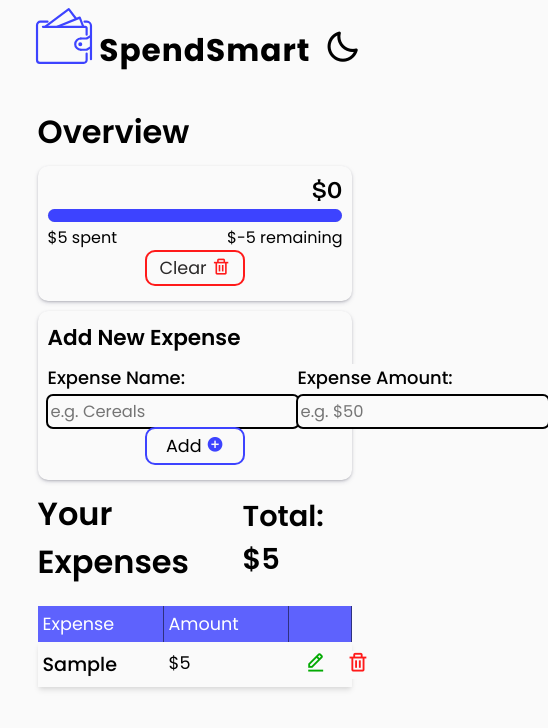
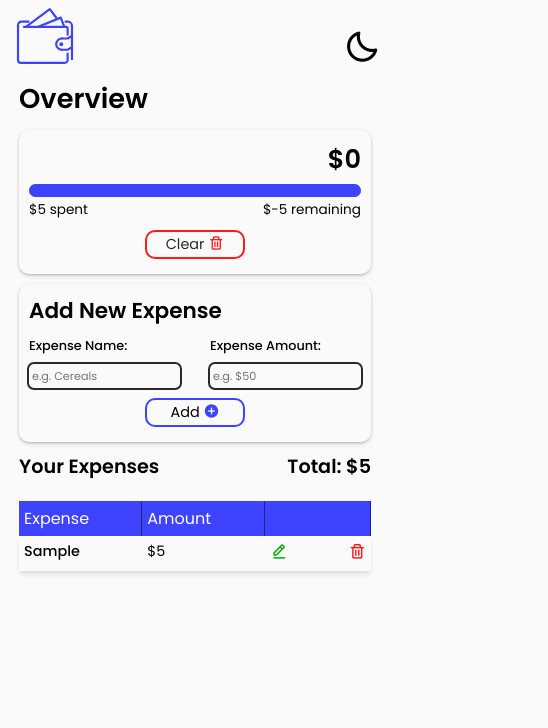
Before and after one commit to chrismbah/Spend-Smart, a React (Vite) app: page /budget in a window 390 px wide. Both pictures are taken after typing "Sample", "5" into the empty fields and a click on the button "Add". Shown: the top 728 px of the page, 548 px wide, since content can reach past the window. Built offline with nearby package versions, Linux system fonts and the light colour scheme.

Commit message:
Update UI and responsiveness

```diff
--- a/src/App.css
+++ b/src/App.css
@@ -4,7 +4,7 @@
   --black-theme-1:#050505;
   --black-theme-1a:#050505;
   --black-theme-2:#2b2929;
-  --black-theme-2a:#2b292993;
+  --black-theme-2a:rgba(128, 128, 128, 0.507);
 
   --primary-theme-1:#fcfcfc;
   --primary-theme-2:#fafafa;
--- a/src/components/Budget/Budget.css
+++ b/src/components/Budget/Budget.css
@@ -3,7 +3,6 @@
     margin: 0 auto ;
     max-width: 1350px;
     margin-top: 30px;
-    /* padding-left: 10px; */
 }
 .budget .overview-title{
     font-size: 2rem;
@@ -31,41 +30,36 @@
     margin: 0 auto 10px;
 }
 .overview .progress{
-    background: rgba(128, 128, 128, 0.5);
+    background: var(--black-theme-2a);
     height: 13px;
     border-radius: 7px;
     width: 100%;
     margin: 5px 0 3px;
 }
 .overview .progress .progress-bar{
+    transition:var(--transition-1) ;
     background: var(--secondary-theme-2);
     height: 13px;
     border-radius: 7px;
-    /* width: 50%; */
     margin: 5px 0 3px;
 }
 .overview .progress-info{
     display: flex;
     align-items: center;
     justify-content: space-between;
+    margin-bottom: 10px;
 }
 
 .overview .overview-info{
     display: flex;
     align-items: center;
     justify-content: space-between;
-    font-weight: 480;
-    font-family: "Bricolage Grotesque";
 }
-.overview-info .name{
-    font-family: "Bricolage Grotesque";
+.overview-info {
     font-size: 1.8rem;
-}
-.overview-info .amount{
-    font-family: "Bricolage Grotesque";
-    font-size: 1.5rem;
     font-weight: 600;
 }
+
 .overview .clear-btn{
     text-align: center;
 }
@@ -108,6 +102,8 @@
     display:flex;
     align-items: center;
     justify-content: space-between;
+    gap: 30px;
+    margin-bottom: 10px;
 }
 .new-expense .info {
     font-size:1.15rem ;
@@ -117,18 +113,19 @@
     display: block;
     margin-bottom: 5px;
     font-size: 1.12rem;
+    font-weight: 450;
 
 }
 .new-expense .info input{
-    width: 250px;
+    width: 260px;
     border-radius:5px ;
     padding:  3px;
     border: none;
     font-size: 1.02rem;
-    outline: 2px solid black;
+    outline: 2.5px solid var(--black-theme-2);
 }
 .new-expense .info input:focus{
-    outline: 2px solid var(--secondary-theme-2);
+    outline: 2.5px solid var(--secondary-theme-2);
 }
 .new-expense .add {
     text-align: center;
@@ -144,10 +141,11 @@
 }
 
 .new-expense .add-btn i{
+    color: var(--secondary-theme-2);
     transition: var(--transition-1);
-    background: none;
-    font-size: 1.1rem;
-    color: var(--secondary-theme-2);
+    font-size: 1.2rem;
+    vertical-align: middle;
+    margin-bottom: 4px;
 }
 .new-expense .add-btn:hover{
     background: var(--secondary-theme-2);
@@ -156,3 +154,52 @@
 .new-expense .add-btn:hover i{
     color: var(--primary-theme-2);
 }
+@media screen and (max-width:700px) {
+    .budget{
+        width: 95%;
+        margin-top: 0px;
+    }
+    .new-expense .info input{
+        width: 100%;
+    }
+    .budget .overview-title{
+        font-size: 1.7rem;
+    }
+    .overview-info {
+        font-size: 1.6rem;
+    }
+    .overview .btn{
+        font-size: .9rem;
+        padding: 2px 0;
+    }
+    .new-expense .add-btn {
+        font-size: .9rem;
+        padding: 2px 0;
+    }
+    .overview .clear-btn i{
+        transition: var(--transition-1);
+        font-size: 1rem;
+        padding-bottom: 4px;
+    }
+    .new-expense .add-btn i{
+        font-size: 1rem;
+    }
+    .overview .progress-info{
+        font-size: .85rem;
+    }
+    .new-expense .info label{
+        font-size: 1rem;
+    }
+    .new-expense .info input{
+        font-size: .8rem;
+    }
+
+}
+@media screen and (max-width:400px){
+    .new-expense .info label{
+        font-size: .8rem;
+    }
+    .new-expense .info input::placeholder{
+        font-size: .7rem;
+    }
+}
--- a/src/components/Expenses/Expense.css
+++ b/src/components/Expenses/Expense.css
@@ -8,7 +8,7 @@
    background-color: var(--primary-theme-5);
 }
 .expense .info{
-    padding: 8px 5px ;
+    padding:  5px ;
 }
 .expense button{
     border: none;
@@ -21,7 +21,6 @@
 }
 .expense button i{
     font-size: 1.4rem;
-    margin: 0 10px;
 }
 .expense .bx-edit-alt{
     color: var(--green-1);
@@ -36,3 +35,17 @@
     font-weight: 500;
     font-size: 1.2rem;
 }
+@media screen and (max-width:500px) {
+    .category-info .expense{
+        grid-template-columns: 35% 35% 30%;
+    }
+    .expense .expense-name p,.expense .expense-amount p{
+        font-size: .9rem;
+    }
+    .expense button i{
+        font-size: 1.1rem;
+    }
+    .expense .info{
+        padding:  5px ;
+    }
+}
--- a/src/components/Expenses/Expense.tsx
+++ b/src/components/Expenses/Expense.tsx
@@ -11,7 +11,7 @@ export default function Expense({name,amount,id}:ExpenseListProps) {
   return (
     <div className='expense'>
       <div className="info expense-name">
-       <p> {name}</p>
+       <p>{name}</p>
       </div>
       <div className="info expense-amount">
        <p>${amount}</p>
--- a/src/components/Expenses/Expenses.css
+++ b/src/components/Expenses/Expenses.css
@@ -1,5 +1,5 @@
-.expenses .header{
-    font-size: 2rem;
+.expenses .flex .header{
+    font-size: 1.8rem;
     font-weight: 550;
 }
 .expenses .all{
@@ -20,17 +20,26 @@
     margin-top: 20px;
     display: grid;
     grid-template-columns: 40% 40% 20%;
-    background: var(--secondary-theme-2b);
+    /* background: var(--secondary-theme-2b); */
+    background: var(--secondary-theme-2);
     /* border-radius: 10px; */
 }
 .expenses .categories .category{
     padding: 5px  ;
     font-size: 1.1rem;
-    /* border-radius: 10px; */
-    background: var(--secondary-theme-2b);
+    background: var(--secondary-theme-2);
     border-right: 1px solid rgba(0, 0, 0, 0.5);
     color: white;
 }
-/* .expenses .categories .category:nth-child(1),.expenses .categories .category:nth-child(2){
-    border-right: 1px solid rgba(0, 0, 0, 0.507);
-} */
+@media screen and (max-width:500px) {
+    .expenses .flex .header,.expenses .flex .total {
+        font-size: 1.2rem;
+    }
+    .expenses .categories{
+        grid-template-columns: 35% 35% 30%;
+    }
+    .expenses .categories .category{
+        font-size: 1rem;
+        background: var(--secondary-theme-2);
+    }
+}
--- a/src/components/Home/Home.css
+++ b/src/components/Home/Home.css
@@ -2,14 +2,14 @@
     display: flex;
     align-items: center;
     justify-content: space-between;
-    padding-top: 5%;
+    padding: 5% 0 15px;
     width: 85%;
     margin: 0 auto ;
     max-width: 1350px;
 
 }
 .header-img img {
-    width:400px ;
+    width:450px ;
 }
 
 .header-1 h1{
@@ -74,3 +74,51 @@
     font-size: .7rem;
     color: red;
 }
+@media screen and (max-width:1055px) {
+    .header-1 .wisely{
+        margin-bottom: 5px;
+    }
+    .header-1 .thrive{
+        margin-bottom: 15px;
+    }
+    .header-title p{
+        margin-bottom: 10px;
+    }
+    .header-title .box{
+        margin-bottom: 20px;
+    }
+}
+@media screen and (max-width:840px) {
+    .home{
+        flex-direction: column-reverse;
+    }
+    .header-1 h1{
+        font-size: 2.8rem;
+    }
+    .header-1 .wisely{
+        margin-bottom: 0;
+    }
+    .header-1 .thrive{
+        margin-bottom: 5px;
+    }
+    .header-title p{
+        margin-bottom: 8px;
+    }
+    .header-title .box{
+        margin-bottom: 15px;
+    }
+}
+@media screen and (max-width:450px) {
+    .home{
+        width: 90%;
+    }
+    .header-img img {
+        width:320px ;
+    }
+    .header-1 h1{
+        font-size: 2.5rem;
+    }
+    .header-title p{
+        font-size: .8rem;
+    }
+}
--- a/src/components/Navbar/Nav.css
+++ b/src/components/Navbar/Nav.css
@@ -22,3 +22,13 @@
     margin-top: 22px;
     font-size: 2.3rem;
 }
+@media screen and (max-width:700px) {
+    .nav{
+        width: 95%;
+    }
+}
+@media screen and (max-width:535px) {
+    .logo .name {
+       display: none;
+    }
+}
--- a/src/components/Start/Start.css
+++ b/src/components/Start/Start.css
@@ -4,14 +4,12 @@
     max-width: 1350px;
     margin-top: 50px;
     padding-left: 5px;
-
 }
 .start-header{
     margin-bottom: 25px;
 }
 .start .start-title{
     font-size: 2rem;
-
 }
 .start-p p{
     letter-spacing: 1px;
@@ -21,7 +19,7 @@
     font-family: "Bricolage Grotesque",sans-serif;
 }
 .start-box{
-    width: 50%;
+    width: 600px;
     box-shadow: var(--box-shadow-4);
     padding: 20px 10px 25px 10px;
     border-radius: 10px;
@@ -29,7 +27,7 @@
 }
 .start-box h3{
     margin-bottom: 25px;
-    font-size: 1.5rem;
+    font-size: 1.3rem;
     background: var(--primary-theme-1);
 }
 .start-box h3::after{
@@ -78,7 +76,7 @@
 .start-box .create-btn{
     background: var(--secondary-theme-4);
     color: var(--primary-theme-5);
-    padding:7px;
+    padding:10px;
     border: none;
     border-radius: 7px;
     font-size: 1.2rem;
@@ -88,8 +86,7 @@
 }
 .start-box .create-btn i{
     background: none;
-    color: var(--primary-theme-4);
-    color: black;
+    color: var(--primary-theme-5);
     vertical-align: middle;
     padding-bottom:2px;
     font-size: 1.4rem;
@@ -98,3 +95,16 @@
 .start-box .create-btn:hover{
     background-color: var(--secondary-theme-2);
 }
+@media screen and (max-width:880px) {
+    .start-box{
+        width: 90%;
+    }
+    .start-box input{
+        width: 80%;
+    }
+}
+@media screen and (max-width:540px) {
+    .start .start-title{
+        font-size: 1.8rem;
+    }
+}
```
